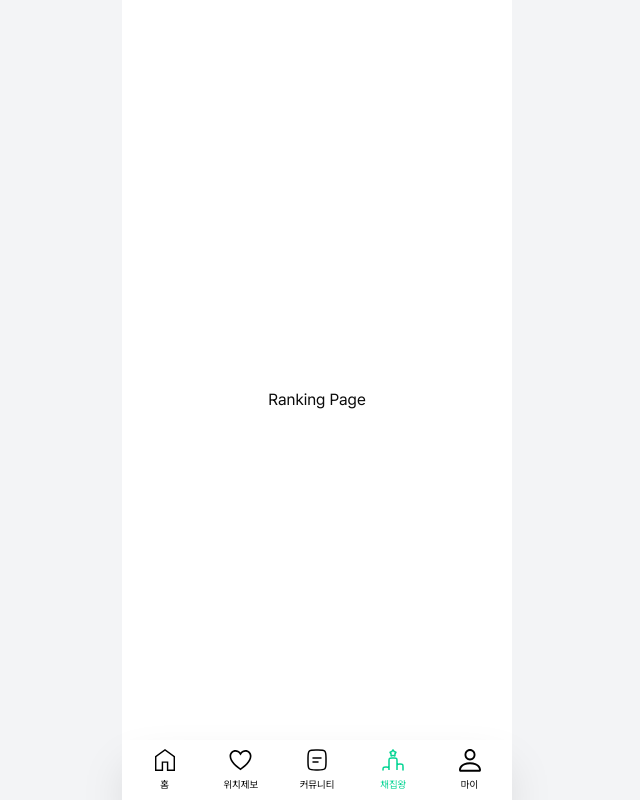
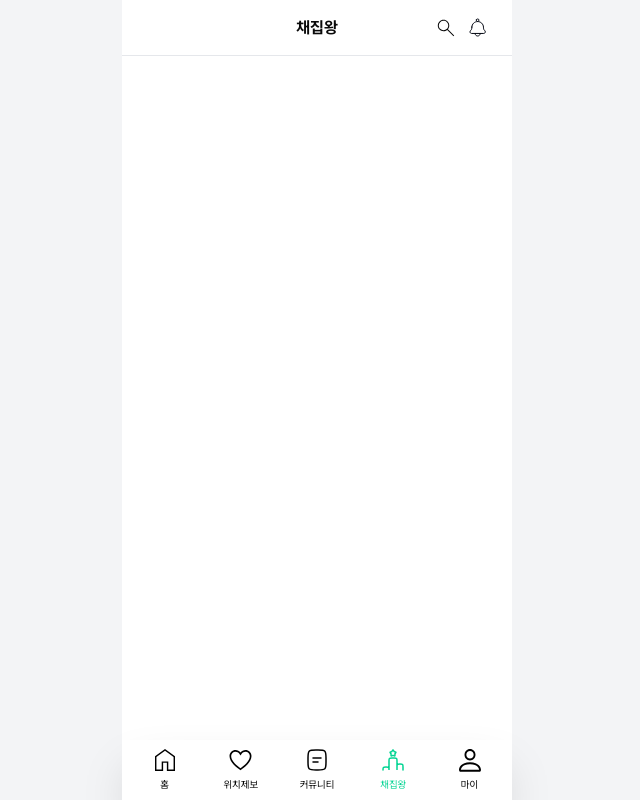
Before and after one commit to gogosari/gogosari-fe, a Next.js app: page /ranking in a window 1280 px wide. Shown: the whole page, without its empty margins (323-963 px from the left). Built offline with nearby package versions, Linux system fonts and the light colour scheme.

Commit message:
style: header 스타일 수정

```diff
--- a/app/(main)/ranking/page.tsx
+++ b/app/(main)/ranking/page.tsx
@@ -1,3 +1,10 @@
+import Header from '@/shared/components/common/header'
+
 export default function RankingPage() {
-  return <div className="flex h-full w-full items-center justify-center">Ranking Page</div>
+  return (
+    <>
+      <Header>채집왕</Header>
+      <div className="px-5 pb-[80px]"></div>
+    </>
+  )
 }
--- a/shared/components/common/header.tsx
+++ b/shared/components/common/header.tsx
@@ -6,7 +6,7 @@ import SearchIcon from '@/public/svgs/search.svg'
 export default function Header({ children }: PropsWithChildren) {
   return (
     <>
-      <header className="fixed top-0 z-50 flex h-14 w-full max-w-screen-sm -translate-x-5 items-center justify-end overflow-x-hidden border-b border-gray-200 bg-white px-[22.5px] py-2 sm:w-[390px]">
+      <header className="fixed top-0 z-50 flex h-14 w-full max-w-screen-sm items-center justify-end overflow-x-hidden border-b border-gray-200 bg-white px-[22.5px] py-2 sm:w-[390px]">
         <h1 className="absolute top-1/2 left-1/2 -translate-1/2 font-bold">{children}</h1>
         <div className="flex gap-2">
           <button className="flex items-center justify-center">
```
